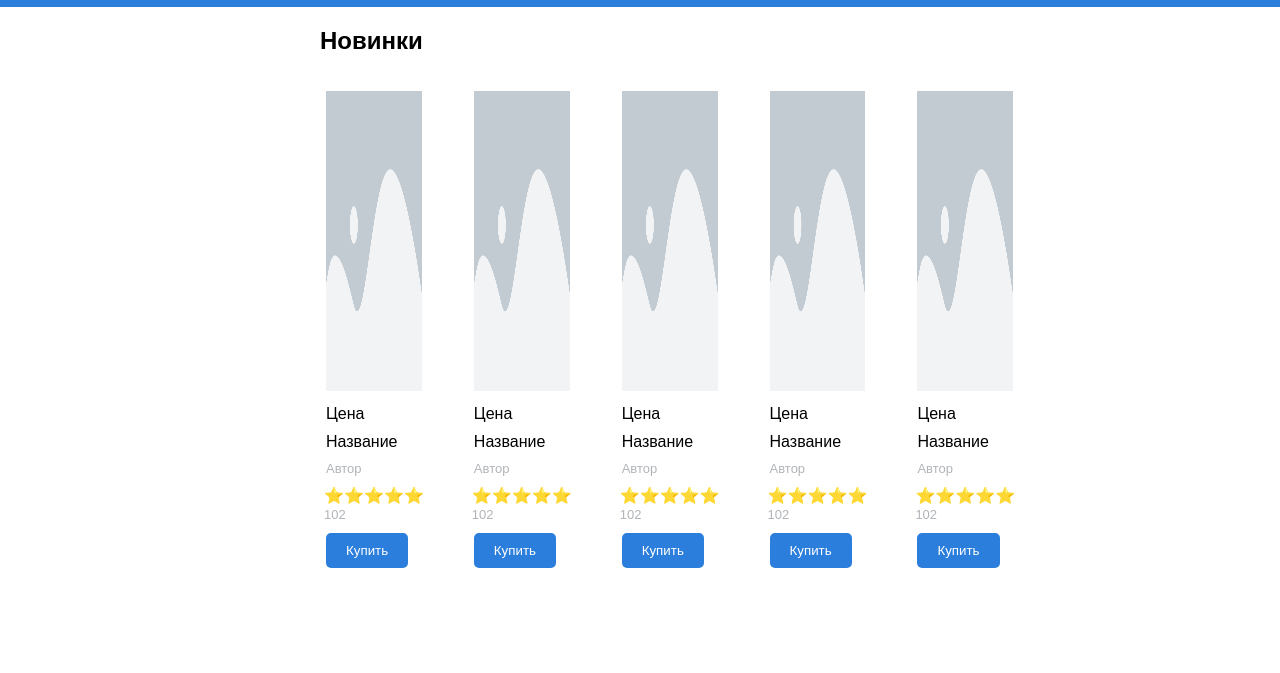
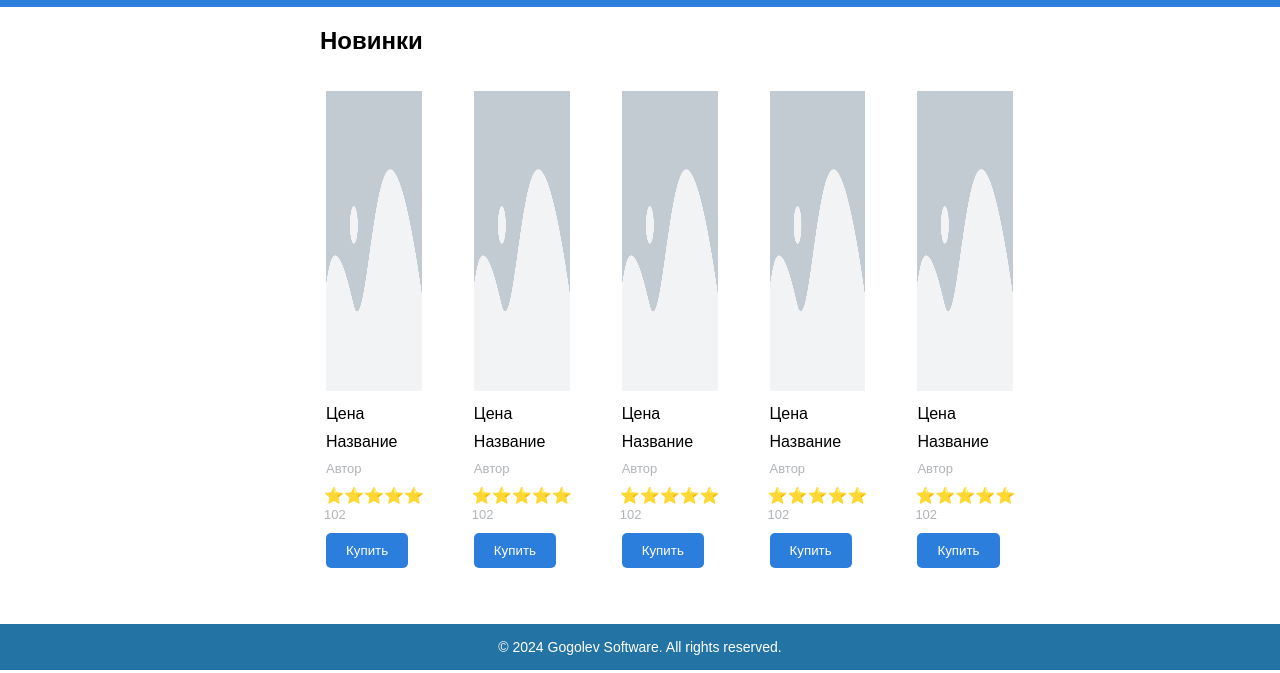
Before and after one commit to gogolevmatvey/ReadCode, a plain HTML site: page index.html in a window 1280 px wide. Shown: the part 127-800 px from the top of the page. Drawn offline with Linux system fonts and the light colour scheme.

Commit message:
added footer

```diff
--- a/index.html
+++ b/index.html
@@ -115,6 +115,10 @@
                 </div>
             </section>
         </main>
+
+        <footer>
+            <p>© 2024 Gogolev Software. All rights reserved.</p>
+        </footer>
     </div>
 </body>
 
--- a/style.css
+++ b/style.css
@@ -181,6 +181,19 @@ button:hover {
     background-color: #1A64B9;
 }
 
+footer {
+    background-color: #2374a4;
+    color: white;
+    text-align: center;
+    padding: 15px 0;
+    font-size: 14px;
+    margin-top: 20px;
+}
+
+footer p {
+    margin: 0;
+}
+
 @media (max-width: 1200px) {
     .left-top-bar-menu {
         margin-left: 0;
```
